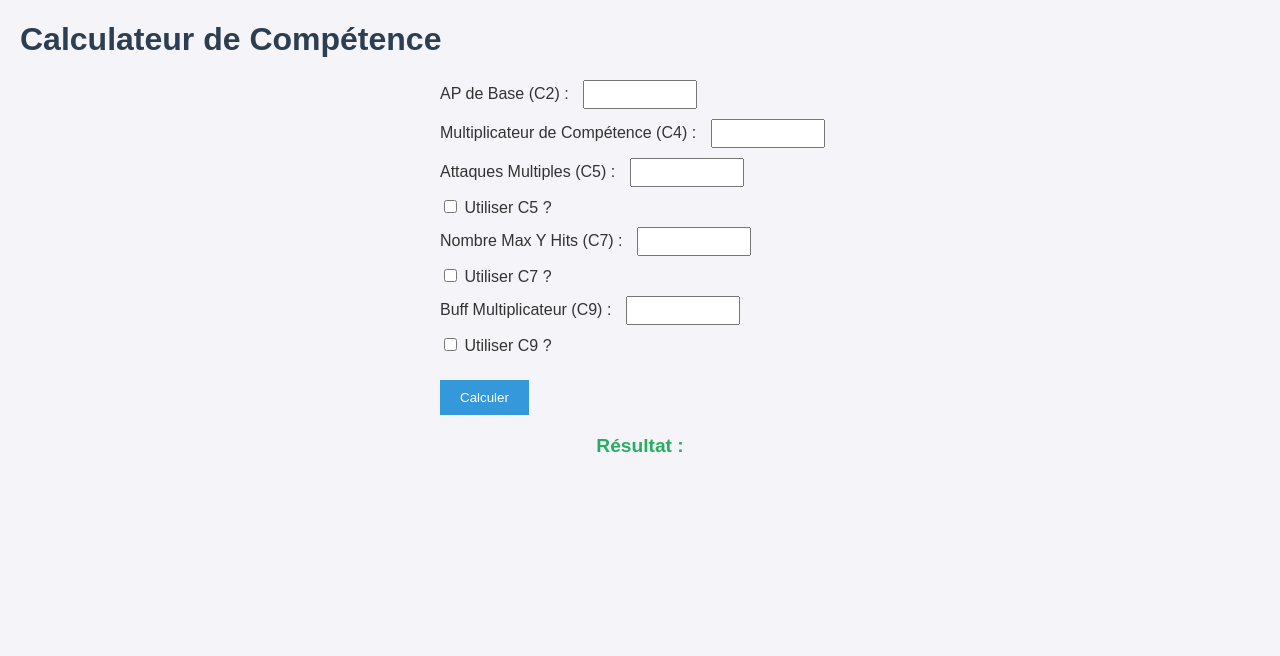
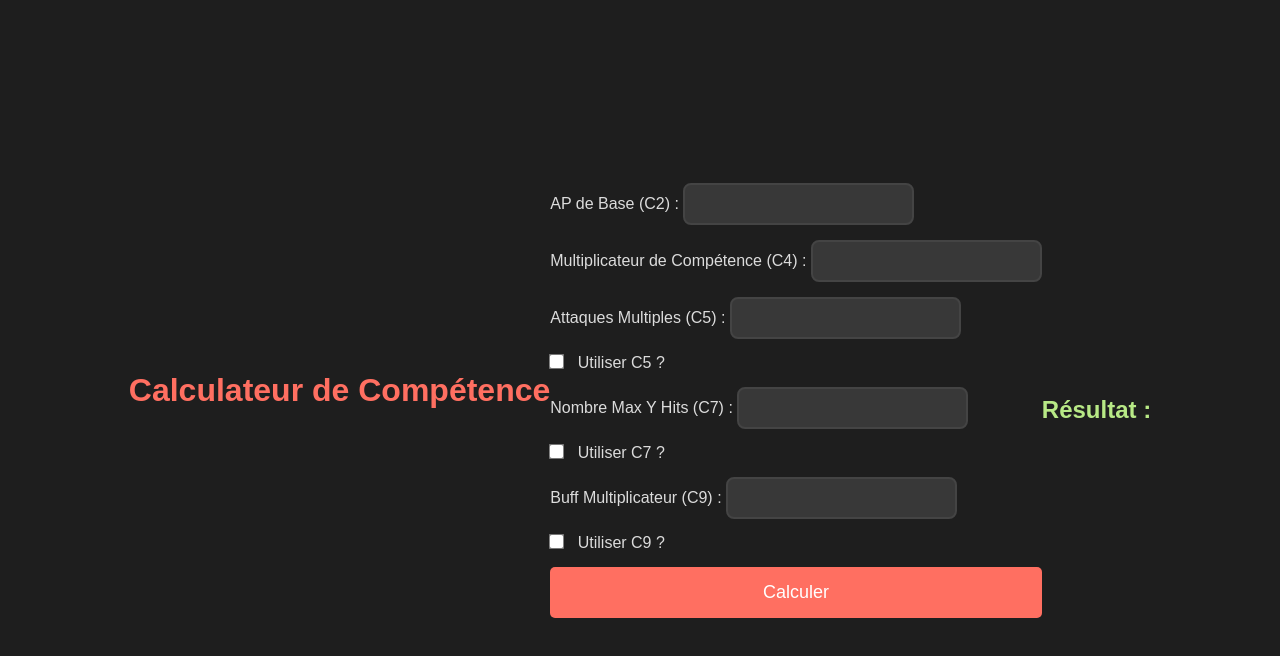
Before and after one commit to Neferth/calculatorflatBDO, a plain HTML site: page index.html in a window 1280 px wide. Drawn offline with Linux system fonts and the light colour scheme.

Commit message:
style.css

```diff
--- a/style.css
+++ b/style.css
@@ -1,47 +1,111 @@
-body {
-  font-family: Arial, sans-serif;
-  margin: 20px;
-  background-color: #f4f4f9;
-  color: #333;
+/* Réinitialisation de certains styles par défaut */
+* {
+    margin: 0;
+    padding: 0;
+    box-sizing: border-box;
 }
 
-h1 {
-  color: #2c3e50;
+/* Style général de la page */
+body {
+    font-family: 'Arial', sans-serif;
+    background-color: #1e1e1e; /* Fond sombre */
+    color: #ffffff; /* Texte blanc */
+    padding: 20px;
+    display: flex;
+    justify-content: center;
+    align-items: center;
+    height: 100vh;
 }
 
-form {
-  max-width: 400px;
-  margin: 0 auto;
+/* Conteneur principal */
+.container {
+    background-color: #2d2d2d; /* Fond gris foncé */
+    padding: 30px;
+    border-radius: 10px;
+    width: 100%;
+    max-width: 800px;
+    box-shadow: 0 4px 10px rgba(0, 0, 0, 0.5);
 }
 
-label {
-  display: block;
-  margin: 10px 0;
+/* Titre principal */
+h1 {
+    font-size: 32px;
+    color: #ff6f61; /* Couleur de titre : rouge orangé */
+    text-align: center;
+    margin-bottom: 20px;
 }
 
-input[type="number"] {
-  margin-left: 10px;
-  padding: 5px;
-  width: 100px;
+/* Formulaire et ses éléments */
+form {
+    display: flex;
+    flex-direction: column;
+    gap: 15px;
 }
 
+/* Labels */
+label {
+    font-size: 16px;
+    color: #dcdcdc; /* Gris clair pour les labels */
+}
+
+/* Champs de saisie */
+input[type="number"],
+input[type="checkbox"],
+select {
+    background-color: #383838; /* Fond sombre pour les champs */
+    color: #ffffff;
+    padding: 10px;
+    border: 1px solid #444444;
+    border-radius: 5px;
+    font-size: 16px;
+}
+
+input[type="number"]:focus,
+select:focus {
+    border-color: #ff6f61; /* Bordure rouge orangé au focus */
+}
+
+/* Bouton */
 button {
-  margin-top: 15px;
-  padding: 10px 20px;
-  background-color: #3498db;
-  color: white;
-  border: none;
-  cursor: pointer;
+    background-color: #ff6f61; /* Couleur du bouton */
+    color: #ffffff;
+    padding: 15px;
+    border: none;
+    border-radius: 5px;
+    font-size: 18px;
+    cursor: pointer;
+    transition: background-color 0.3s ease;
 }
 
 button:hover {
-  background-color: #2980b9;
+    background-color: #e25a4d; /* Légère teinte plus foncée au survol */
 }
 
+/* Résultat */
 .result {
-  margin-top: 20px;
-  font-weight: bold;
-  font-size: 1.2em;
-  color: #27ae60;
-  text-align: center;
+    font-size: 24px;
+    color: #b8e986; /* Vert clair pour les résultats */
+    font-weight: bold;
+    text-align: center;
+    margin-top: 20px;
 }
+
+/* Style pour les cases à cocher (B5, B7, B9) */
+input[type="checkbox"] {
+    transform: scale(1.2); /* Agrandir les cases à cocher */
+    margin-right: 10px;
+}
+
+/* Espacement autour du formulaire */
+.form-group {
+    display: flex;
+    flex-direction: row;
+    align-items: center;
+    gap: 10px;
+}
+
+/* Ajout d'une bordure pour chaque champ de calcul */
+input[type="number"], select {
+    border-radius: 8px;
+    border: 2px solid #444444;
+}
```
